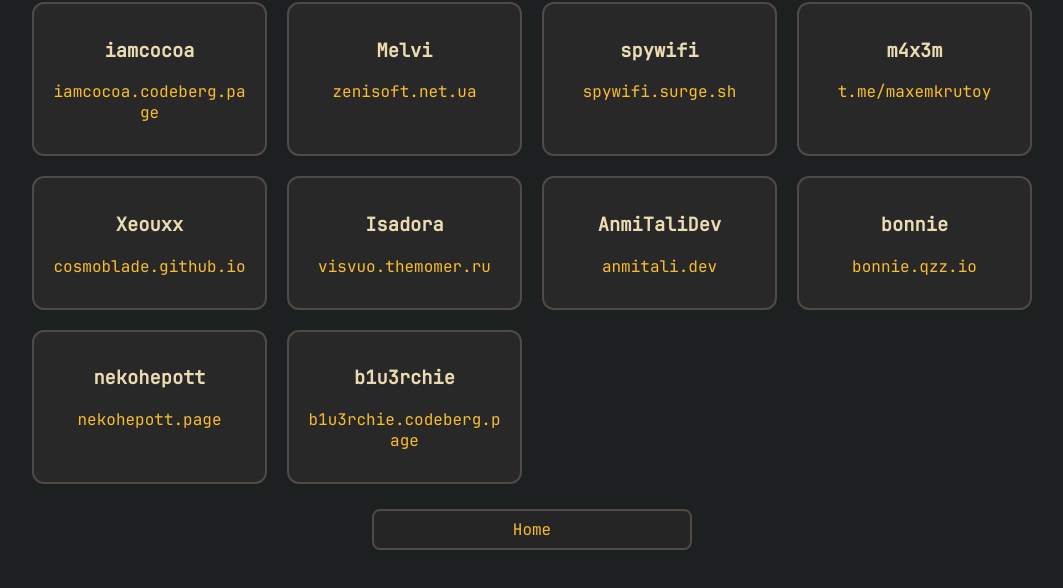
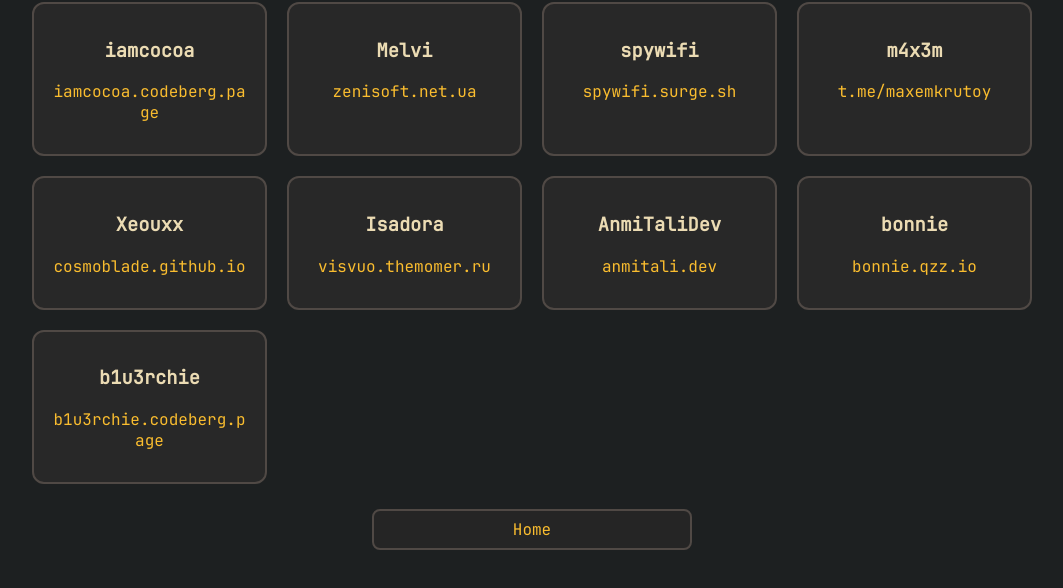
Before and after one commit to m1lkydev/themomer.ru, a plain HTML site: page friends.html in a window 1280 px wide. Shown: the part 134-722 px from the top of the page, without its empty margins (108-1171 px from the left). Drawn offline with Linux system fonts and the light colour scheme.

Commit message:
remove the friend

```diff
--- a/friends.html
+++ b/friends.html
@@ -20,7 +20,6 @@
   <div class="card"><h3>Isadora</h3><p><a href="https://visvuo.themomer.ru" target="_blank">visvuo.themomer.ru</a></p></div>
   <div class="card"><h3>AnmiTaliDev</h3><p><a href="https://anmitali.dev/" target="_blank">anmitali.dev</a></p></div>
   <div class="card"><h3>bonnie</h3><p><a href="https://bonnie.qzz.io" target="_blank">bonnie.qzz.io</a></p></div>
-  <div class="card"><h3>nekohepott</h3><p><a href="https://nekohepott.page/" target="_blank">nekohepott.page</a></p></div>
   <div class="card"><h3>b1u3rchie</h3><p><a href="https://b1u3rchie.codeberg.page/" target="_blank">b1u3rchie.codeberg.page</a></p></div>
 </div>
 
```
